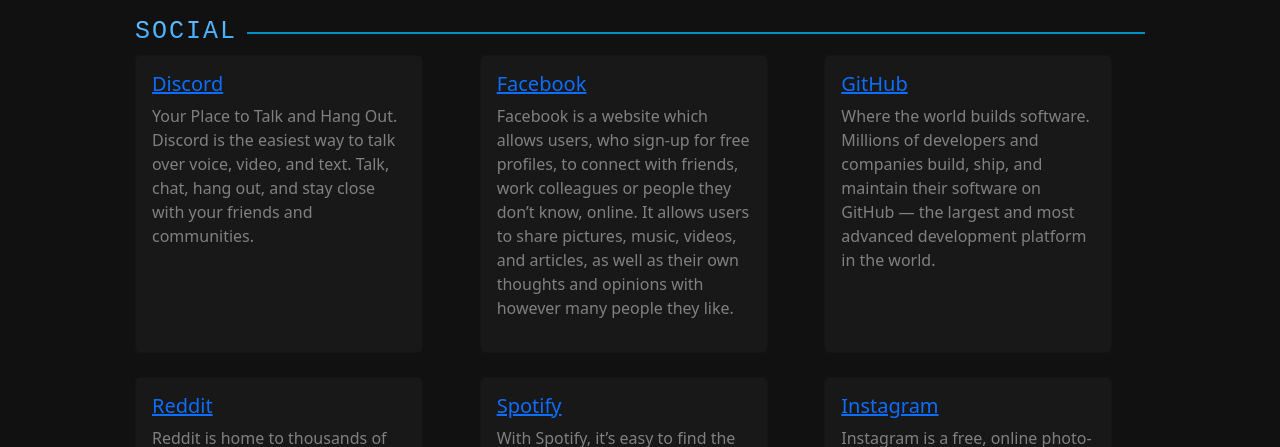
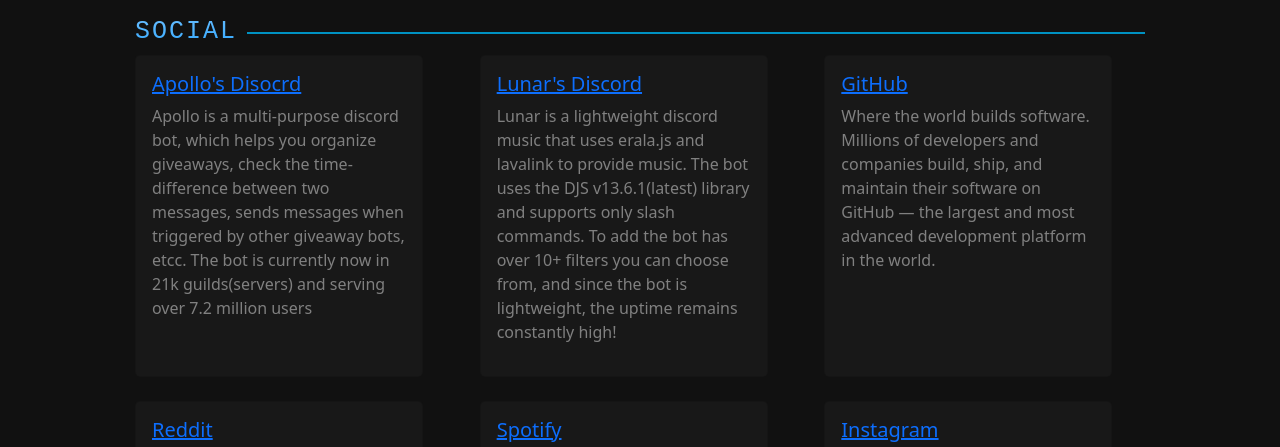
Before and after one commit to ranjithh-github/cherrywaffle.github.io, a plain HTML site: page index.html in a window 1280 px wide. Shown: the part 306-753 px from the top of the page. Drawn offline with nearby package versions, Linux system fonts and the light colour scheme; a web font is replaced by a local one.

Commit message:
Socials Update

```diff
--- a/index.html
+++ b/index.html
@@ -44,7 +44,7 @@
         <br>
         <!-- SKILLS OR TECH HE KNOWS -->
         <div class="d-flex justify-content-center align-content-between flex-wrap" id="skills">
-            <i class="fab fa-discord skills-icon" data-tippy-content="Discord Server Moderator"></i>
+            <i class="fab fa-discord skills-icon" data-tippy-content="Discord Bot Maker"></i>
             <i class="fab fa-node skills-icon" data-tippy-content="Node.js"></i>
             <i class="fab fa-js-square skills-icon" data-tippy-content="JavaScript"></i>
             <i class="icon skills-icon" data-tippy-content="C++"></i>
@@ -61,8 +61,8 @@
                 <div class="col">
                     <div class="card mb-3 h-100" style="max-width: 18rem;">
                         <div class="card-body">
-                            <h5 class="card-title"><a href="https://discord.gg/2YZ4dQgx3F">Discord</a></h5>
-                            <p class="card-text">Your Place to Talk and Hang Out. Discord is the easiest way to talk over voice, video, and text. Talk, chat, hang out, and stay close with your friends and communities.</p>
+                            <h5 class="card-title"><a href="https://discord.gg/g56m823xRD">Apollo's Disocrd</a></h5>
+                            <p class="card-text">Apollo is a multi-purpose discord bot, which helps you organize giveaways, check the time-difference between two messages, sends messages when triggered by other giveaway bots, etcc. The bot is currently now in 21k guilds(servers) and serving over 7.2 million users</p>
                         </div>
                     </div>
                 </div>
@@ -70,8 +70,8 @@
                 <div class="col">
                     <div class="card mb-3 h-100" style="max-width: 18rem;">
                         <div class="card-body">
-                            <h5 class="card-title"><a href="https://www.facebook.com/profile.php?id=100050828506647">Facebook</a></h5>
-                            <p class="card-text">Facebook is a website which allows users, who sign-up for free profiles, to connect with friends, work colleagues or people they don’t know, online. It allows users to share pictures, music, videos, and articles, as well as their own thoughts and opinions with however many people they like.</p>
+                            <h5 class="card-title"><a href="https://discord.com">Lunar's Discord</a></h5>
+                            <p class="card-text">Lunar is a lightweight discord music that uses erala.js and lavalink to provide music. The bot uses the DJS v13.6.1(latest) library and supports only slash commands. To add the bot has over 10+ filters you can choose from, and since the bot is lightweight, the uptime remains constantly high!</p>
                         </div>
                     </div>
                 </div>
```
